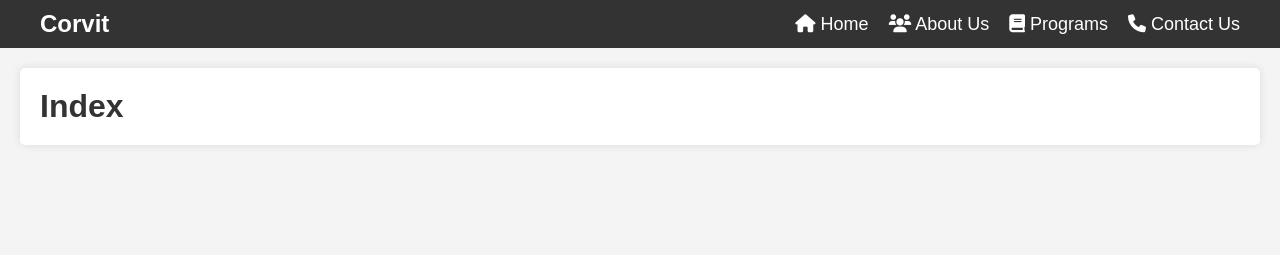
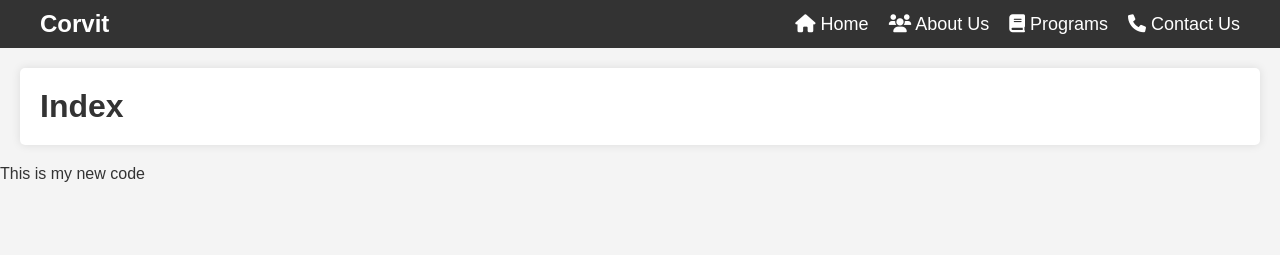
Before and after one commit to MuhammadIslahUddin/Docker-Project-with-Image, a plain HTML site: page Index.html in a window 1280 px wide. Shown: the top 255 px of the page. Drawn offline with Linux system fonts and the light colour scheme.

Commit message:
update index

```diff
--- a/Index.html
+++ b/Index.html
@@ -22,7 +22,9 @@
 
     <!-- Main body -->
     <main><h1>Index</h1></main>
-
+    <p>
+        This is my new code
+    </p>
     <!-- Footer -->
     <footer>
         <p>&copy; 2024 Corvit. All rights reserved.</p>
```
